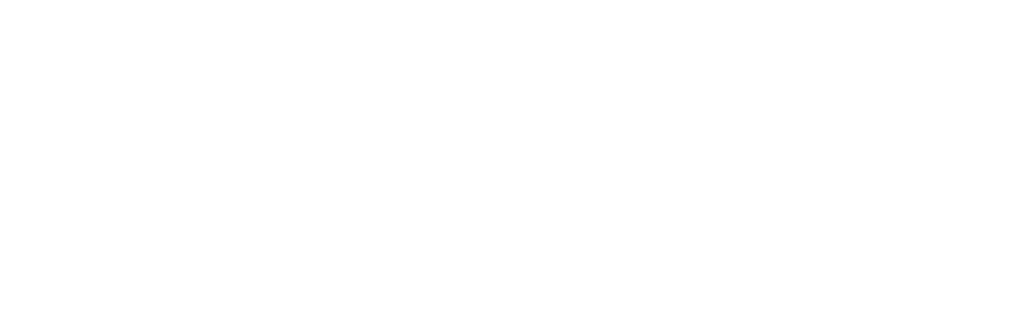
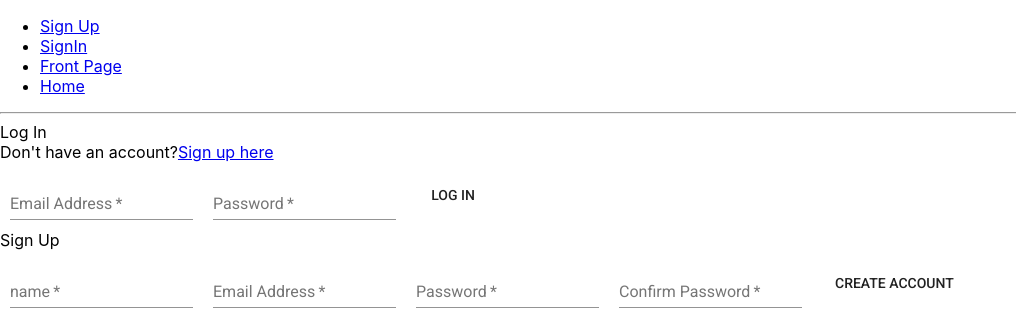
Before and after one commit to chialuka/authApp, a React (Create React App) app in the folder client/: page /signin in a window 1280 px wide. Shown: the top 336 px of the page, without its empty margins (0-1016 px from the left). Built offline with nearby package versions, Linux system fonts and the light colour scheme.

Commit message:
add links using router

```diff
--- a/client/src/App.js
+++ b/client/src/App.js
@@ -1,10 +1,25 @@
 import React, { Component } from 'react';
+import { BrowserRouter as Router, Route } from "react-router-dom";
+import Routes from './Routes/router';
+import LandingPage from "./Users/landing";
+import HomePage from "./Users/home";
+import SignInPage from "./Users/signin";
+import SignUpPage from "./Users/signup"
 
 class App extends Component {
   render() {
     return (
       <div className="App">
-
+        <Router>
+          <div>
+            <Routes />
+            <hr />
+            <Route exact path="/" component={LandingPage} />
+            <Route path="/home" component={HomePage} />
+            <Route path="/signin" component={SignInPage} />
+            <Route parth="/signup" component={SignUpPage} />
+          </div>
+        </Router>
       </div>
     );
   }
--- /dev/null
+++ b/client/src/Routes/router.js
@@ -0,0 +1,23 @@
+import React from "react";
+import { Link } from "react-router-dom";
+
+const Routes = () => (
+  <div>
+    <ul>
+      <li>
+        <Link to="/signup">Sign Up</Link>
+      </li>
+      <li>
+        <Link to="/signin">SignIn</Link>
+      </li>
+      <li>
+        <Link to="/">Front Page</Link>
+      </li>
+      <li>
+        <Link to="/home">Home</Link>
+      </li>
+    </ul>
+  </div>
+);
+
+export default Routes;
--- /dev/null
+++ b/client/src/Users/home.js
@@ -0,0 +1,9 @@
+import React from "react";
+
+const HomePage = () => (
+  <div>
+    Home is where the heart belongs...
+  </div>
+)
+
+export default HomePage
--- /dev/null
+++ b/client/src/Users/landing.js
@@ -0,0 +1,9 @@
+import React from "react";
+
+const LandingPage = () => (
+  <div>
+    Please log in to view your page or sign up if you don't have an account.
+  </div>
+)
+
+export default LandingPage;
--- a/client/src/signin.js
+++ b/client/src/Users/signin.js
@@ -2,13 +2,24 @@
 import axios from "axios"
 import TextField from "@material-ui/core/TextField";
 import Button from "@material-ui/core/Button";
+import { withRouter } from "react-router-dom"
+import { SignUpLink } from "./signup";
+
+
+const SignIn = () => (
+  <div>
+    Log In
+    <SignUpLink />
+    <SignInForm />
+  </div>
+)
 
 const userDetails = {
   email: "",
   password: "",
 };
 
-class SignIn extends Component {
+class Form extends Component {
   state = {
     ...userDetails
   };
@@ -62,4 +73,8 @@
   }
 }
 
+const SignInForm = withRouter(Form)
+
 export default SignIn;
+
+export { SignInForm }
--- a/client/src/signup.js
+++ b/client/src/Users/signup.js
@@ -1,7 +1,15 @@
 import React, { Component } from "react";
-import axios from "axios"
+import axios from "axios";
+import { withRouter, Link } from "react-router-dom"
 import TextField from "@material-ui/core/TextField";
 import Button from "@material-ui/core/Button";
+
+const SignUp = () => (
+  <div>
+    Sign Up
+    <SignUpForm />
+  </div>
+)
 
 const userDetails = {
   name: "",
@@ -10,7 +18,7 @@
   password2: ""
 };
 
-class SignUp extends Component {
+class Form extends Component {
   state = {
     ...userDetails
   };
@@ -85,4 +93,12 @@
   }
 }
 
+const SignUpLink = () => (
+  <div>Don't have an account?<Link to="/signup">Sign up here</Link></div>
+)
+
+const SignUpForm = withRouter(Form)
+
 export default SignUp;
+
+export { SignUpLink, SignUpForm }
```
